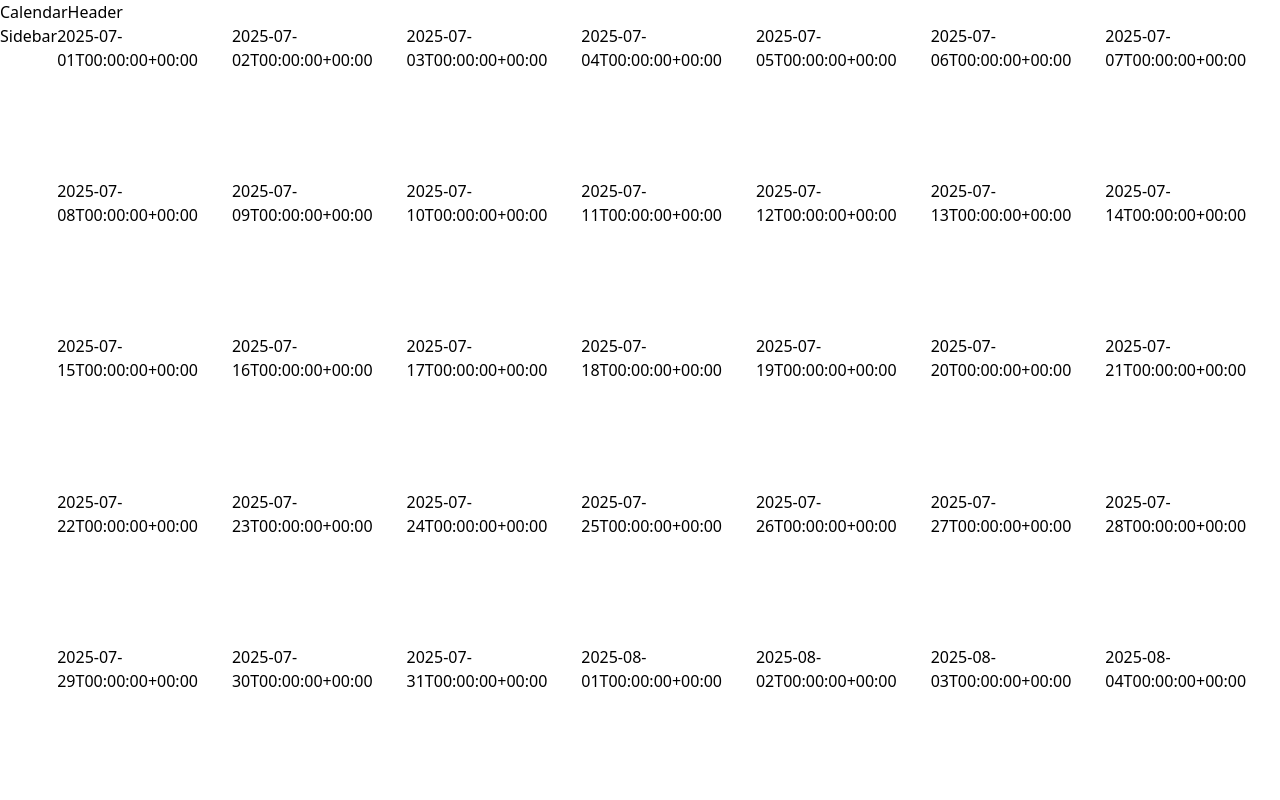
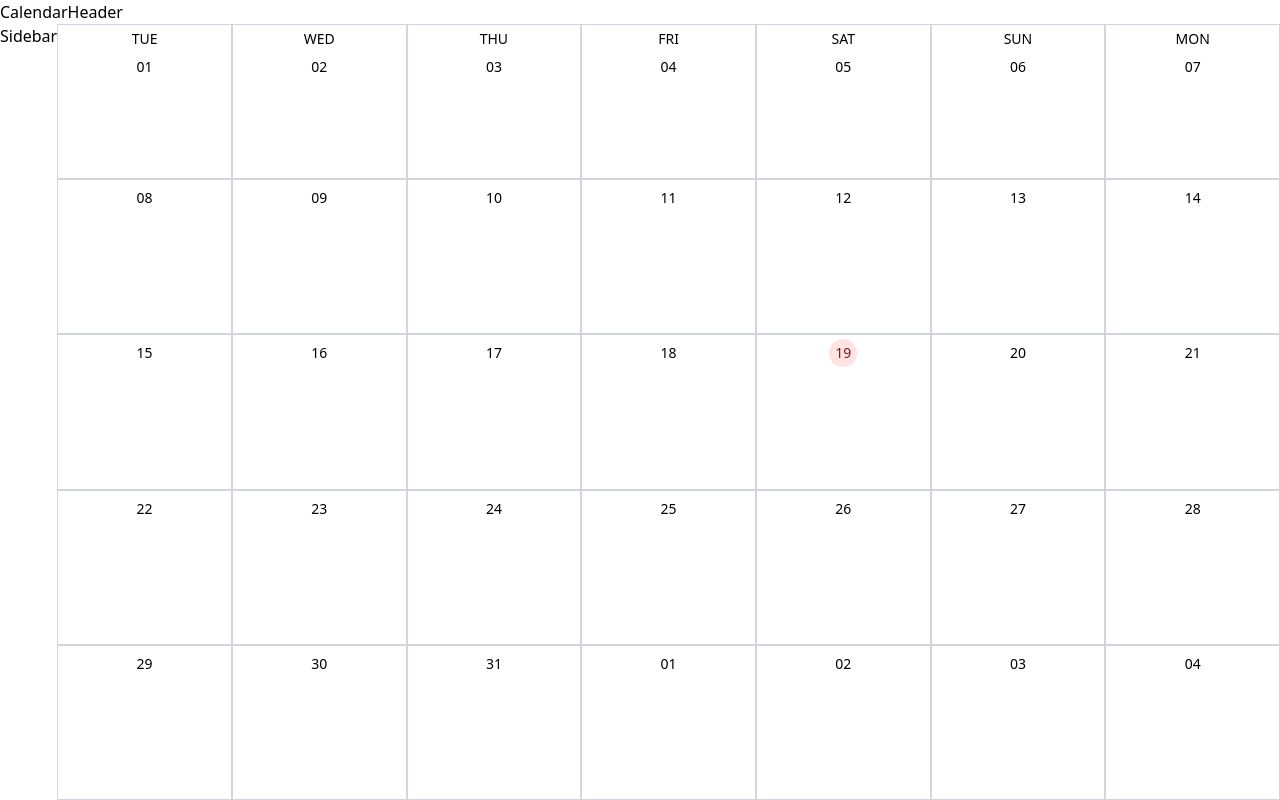
Before and after one commit to himanshu-mishra22/Event-Calendar, a React (Vite) app: page / in a window 1280 px wide. Built offline with nearby package versions, Linux system fonts and the light colour scheme.

Commit message:
calender grid created, issue in day formatting in row

```diff
--- a/src/components/Day.jsx
+++ b/src/components/Day.jsx
@@ -1,8 +1,20 @@
+import dayjs from 'dayjs'
 import React from 'react'
 
-const Day = ({day}) => {
+const Day = ({day,rowIdx}) => {
+    const currentDate = () => {
+        return day.format("DD-MM-YY") == dayjs().format("DD-MM-YY") ? 'bg-red-100 text-red-900 rounded-full w-7' : '';
+    }
+
   return (
-    <div>{day.format()}</div>
+    <div className='border border-gray-300 flex flex-col'>
+        <header className='flex flex-col items-center'>
+            {rowIdx == 0 && (
+                <p className='text-sm mt-1'>{day.format('ddd').toUpperCase()}</p>
+            )}
+            <p className={`text-sm p-1 my-1 text-center ${currentDate()}`}>{day.format('DD')}</p>
+        </header>
+    </div>
   )
 }
 
--- a/src/components/Month.jsx
+++ b/src/components/Month.jsx
@@ -7,7 +7,7 @@ const Month = ({month}) => {
         {month.map((row,i)=>(
             <>
                 {row.map((day,idx)=>(
-                    <Day day={day} key={idx}/>
+                    <Day day={day} key={idx} rowIdx={i}/>
                 ))}
             </>
         ))}
```
